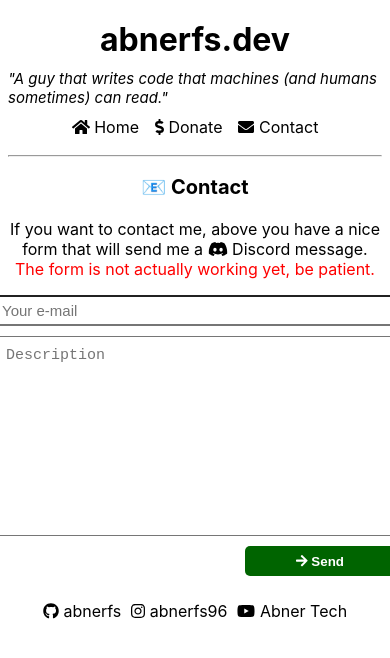
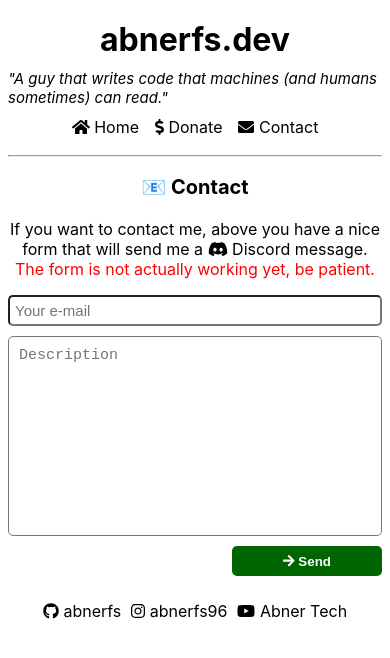
Before and after one commit to abnerfs/abnerfs-site, a Next.js app: page /contact-info in a window 390 px wide. Shown: the top 658 px of the page. Built offline with nearby package versions, Linux system fonts and the light colour scheme.

Commit message:
mobile layout fixes

```diff
--- a/Components/NavBar.module.css
+++ b/Components/NavBar.module.css
@@ -33,4 +33,5 @@
     font-weight: normal;
     font-size: 15px;
     font-style: italic;
+    text-align: center;
 }
--- a/styles/Contact.module.css
+++ b/styles/Contact.module.css
@@ -12,12 +12,16 @@
 .contact-form {
     display: block;
     margin-bottom: 20px;
+    align-content: center;
+    max-width: 400px;
+    width: 100%;
 }
 
 .contact-form input {
     display: block;
     margin-bottom: 10px;
-    width: 400px;
+    max-width: 400px;
+    width: 100%;
     padding: 5px;
     font-size: 15px;
     border-radius: 5px;
@@ -25,7 +29,8 @@
 
 .contact-form textarea {
     display: block;
-    width: 400px;
+    max-width: 400px;
+    width: 100%;
     height: 200px;
     padding: 10px;
     font-size: 15px;
```
